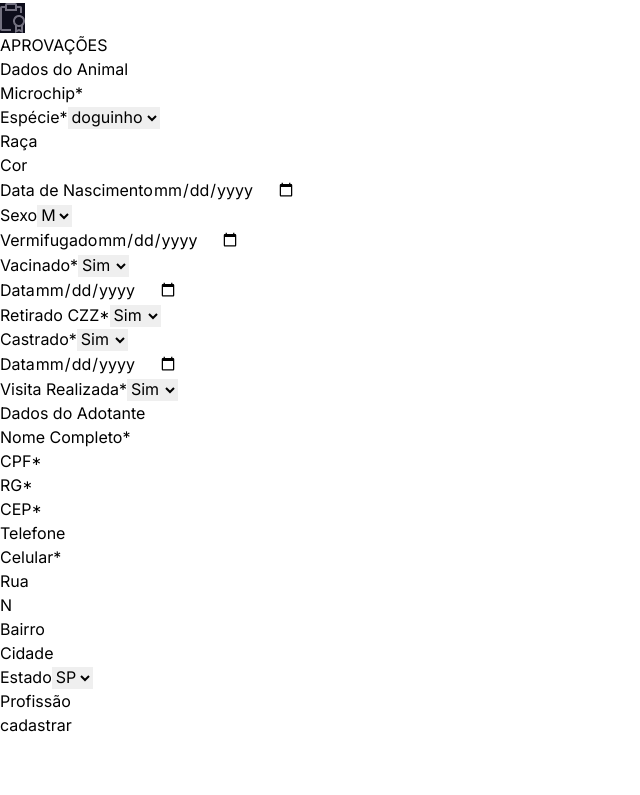
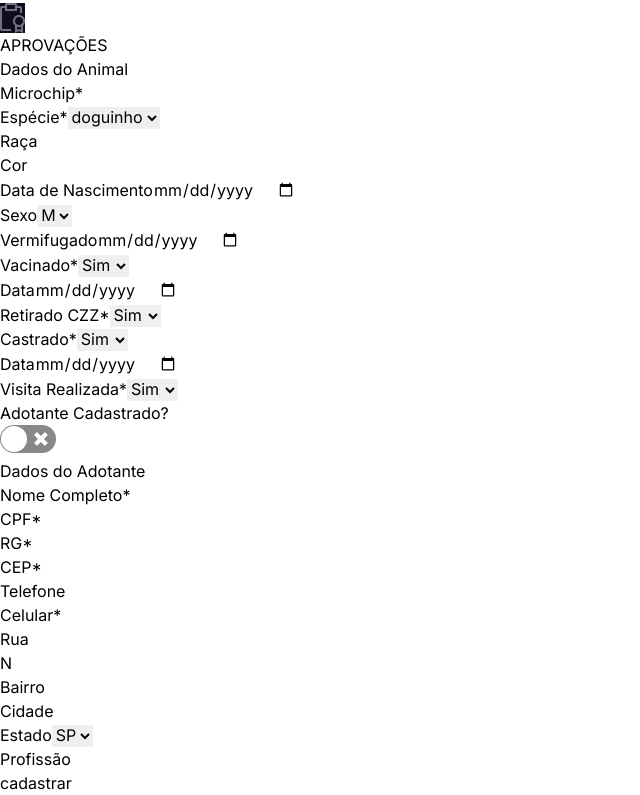
Before and after one commit to LuizGustavoIgnacio/cat-a-dog, a Next.js app: page /cadastrar-completo in a window 1280 px wide. Shown: the part 751-1546 px from the top of the page, without its empty margins (0-640 px from the left). Before the commit the page ends 1488 px from the top, so only its background shows below. Built offline with nearby package versions, Linux system fonts and the light colour scheme.

Commit message:
Adding Switch on Form

```diff
--- a/components/FormRegister.tsx
+++ b/components/FormRegister.tsx
@@ -1,10 +1,14 @@
 'use client';
-import React from 'react';
+import React, { useState } from 'react';
+import Switch from 'react-switch';
 
 import { FormAdopt } from './FormAdopt';
 import { FormAnimal } from './FormAnimal';
+import { SearchBar } from './SearchBar';
 
 export const FormRegister: React.FC = () => {
+  const [show, setShow] = useState(false);
+
   return (
     <form action="#" id="full_register_adopt_animal">
       <div className="flex flex-col text-white text-center">
@@ -13,10 +17,21 @@ export const FormRegister: React.FC = () => {
         </label>
         <FormAnimal />
 
+        <div className="flex space-x-3 my-5 justify-center text-lg">
+          <p className="font-bold">Adotante Cadastrado?</p>
+
+          <Switch
+            onChange={() => setShow(!show)}
+            checked={show}
+            name="switch-adopter"
+          />
+        </div>
+
         <label className="font-bold mb-5 mt-8 text-[#737180] uppercase">
           Dados do Adotante
         </label>
-        <FormAdopt />
+
+        {show ? <SearchBar /> : <FormAdopt />}
       </div>
     </form>
   );
--- a/package.json
+++ b/package.json
@@ -12,7 +12,8 @@
     "next": "13.5.4",
     "react": "^18",
     "react-dom": "^18",
-    "react-responsive-carousel": "^3.2.23"
+    "react-responsive-carousel": "^3.2.23",
+    "react-switch": "^7.0.0"
   },
   "devDependencies": {
     "@types/node": "^20",
```
Also changed, not shown: 1 other file (tests, documents, lock files or other folders).
